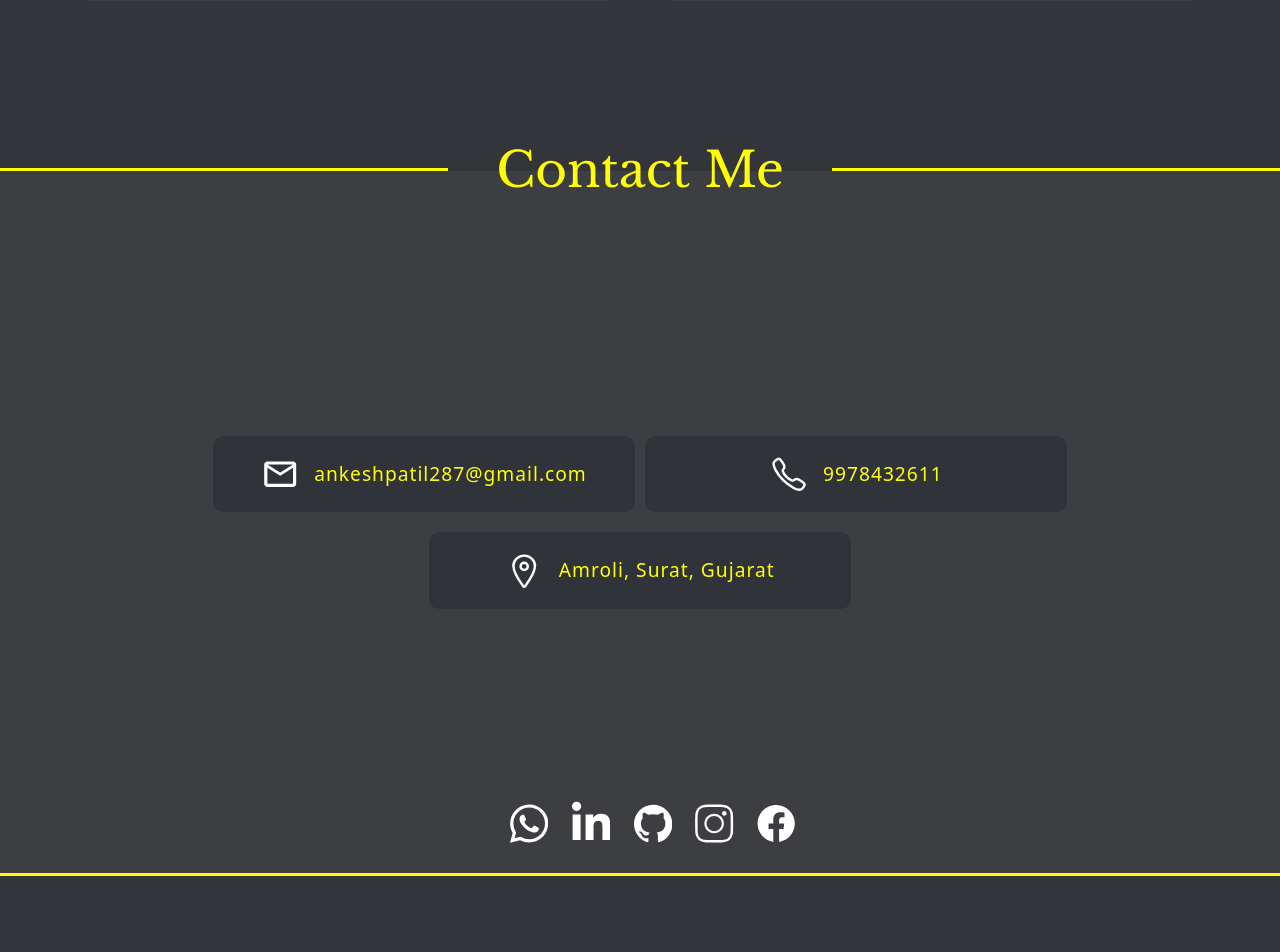
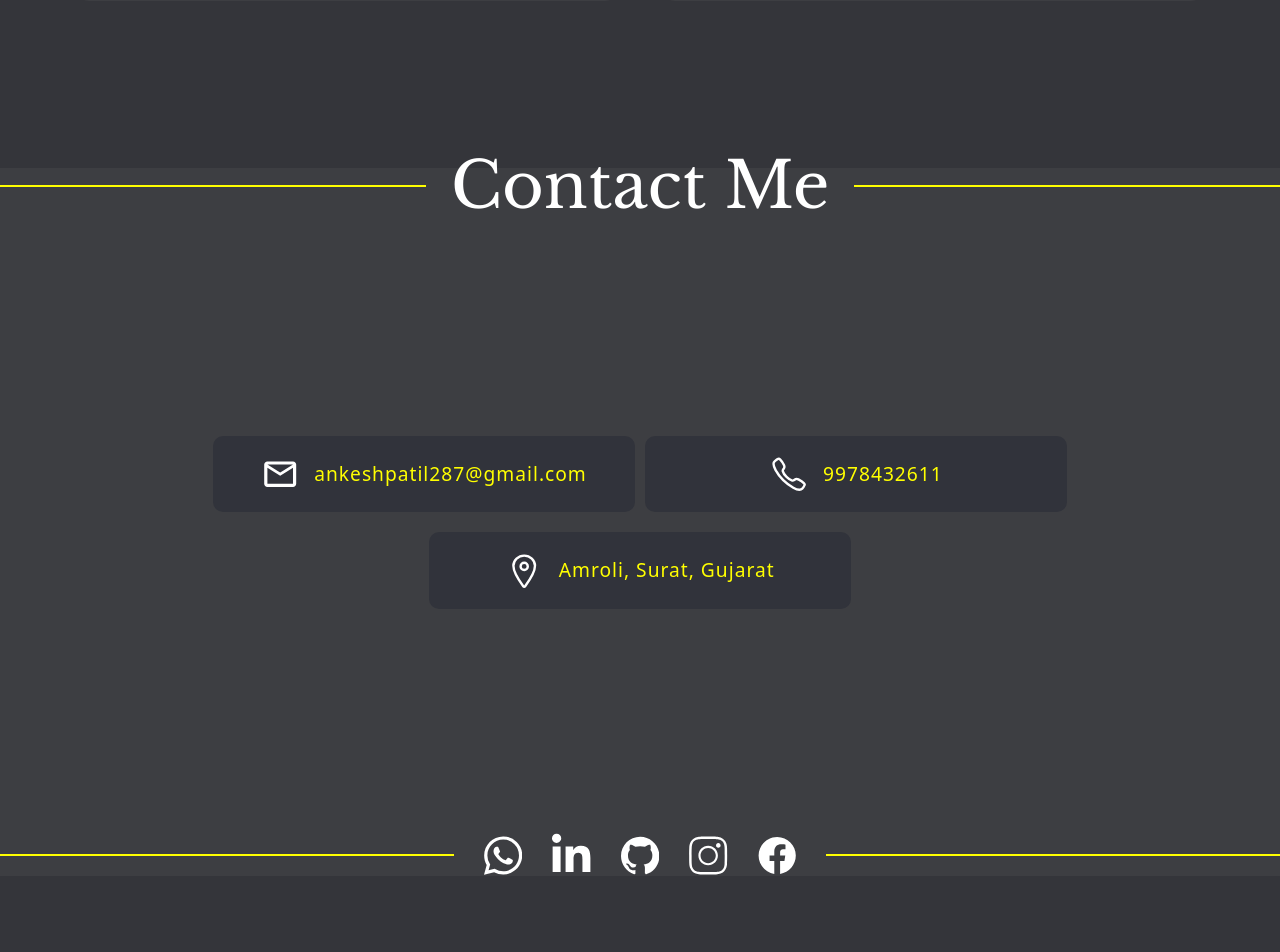
Before and after one commit to Ankesh-287/my-portfolio, a React (Vite) app: page / in a window 1280 px wide. Shown: the part 3340-4292 px from the top of the page. Built offline with nearby package versions, Linux system fonts and the light colour scheme.

Commit message:
fix the design of Contact

```diff
--- a/src/App.css
+++ b/src/App.css
@@ -50,7 +50,7 @@ body{
         top: 1.5vh;
     }
     .icon-box{
-        bottom: 11vw;
+        bottom: 5vw;
     }
     .box1{
         top: 23px;
@@ -81,6 +81,9 @@ body{
         height: 2px;
         top: 5px;
     }
+    .contact-section>.heading {
+        top: 18px;
+    }
 
 }
 @media screen and (min-width :768px) {
@@ -107,7 +110,7 @@ body{
         top: -0.6vh;
     }
     .icon-box{
-        bottom: 5vw;
+        bottom: 2vw;
     }
     .box1{
         top: 23px;
@@ -134,6 +137,9 @@ body{
         height: 3px;
         top : 14px;
     }
+    .contact-section>.heading {
+        top: 0px;
+    }
 }
 @media screen and (min-width :1440px)  {
     .nav{
@@ -156,7 +162,7 @@ body{
         top: -5vh;
     }
     .icon-box{
-        bottom: 3vw;
+        bottom: 0vw;
     }
     .box1{
         top: 24px;
@@ -187,4 +193,7 @@ body{
         height: 3px;
         top : 14px;
     }
+    .contact-section>.heading {
+        top: -25px;
+    }
 }
--- /dev/null
+++ b/src/components/ProjectDetail.jsx
@@ -0,0 +1,23 @@
+import React from 'react';
+import { useParams } from 'react-router-dom';
+import project from "../data/data.json";
+
+function ProjectDetail() {
+  const { id } = useParams();
+  const projectDetail = project.find(p => p.id === parseInt(id, 1));
+
+  if (!projectDetail) {
+    return <div>Project not found</div>;
+  }
+
+  return (
+    <div className="project-detail-section">
+      <h1>{projectDetail.name}</h1>
+      <img src={data.image} alt={data.name} />
+      <p>{data.description}</p>
+      <NavLink to='/project'>Back to Projects</NavLink>
+    </div>
+  );
+}
+
+export default ProjectDetail;
--- a/src/data/data.json
+++ b/src/data/data.json
@@ -3,19 +3,19 @@
         "id": "101",
         "name": "Portfolio",
         "image": "https://github.com/Ankesh-287/my-portfolio/blob/main/public/portfolio.png?raw=true",
-        "link": "https://my-portfolio-ankesh-287s-projects.vercel.app/"
+        "link": ""
     },
     {
         "id": "102",
         "name": "Calculator",
         "image": "https://github.com/Ankesh-287/my-portfolio/blob/main/public/calculator.png?raw=true",
-        "link": "https://ankesh-287.github.io/Calculator.github.io/"
+        "link": ""
     },
     {
         "id": "103",
         "name": "Todo List",
         "image": "https://github.com/Ankesh-287/my-portfolio/blob/main/public/todo.png?raw=true",
-        "link": "https://ankesh-287.github.io/ToDoList/"
+        "link": ""
     },
     {
         "id": "104",
--- a/src/pages/Contact.jsx
+++ b/src/pages/Contact.jsx
@@ -13,8 +13,7 @@ function Contact() {
   return (
     <>
       <div className="contact-section">
-        <div className="box1"></div>
-        <Heading title="Contact Me" id='contact-style' />
+        <Heading id='contact-style' title="Contact Me"  />
         <div className="contact-page">
           <div id="details">
             <MdOutlineMail className='icons' />
--- a/src/pages/Project.jsx
+++ b/src/pages/Project.jsx
@@ -28,8 +28,8 @@ function Project() {
           </NavLink>
         </div>
         <div className="project-page">
-          {project.slice(0, limit).map((data, id) => (
-            <NavLink to={data.link} key={id} target='_blank'>
+          {project.slice(0, limit).map((data) => (
+            <NavLink to={data.link} key={data.id} target='_blank'>
               <div className="project-card">
                 <img src={data.image} alt={data.name} />
                 <p className="lang-text">{data.name}</p>
--- a/src/style/Contact.css
+++ b/src/style/Contact.css
@@ -17,13 +17,34 @@
     justify-content: center;
     align-content: center;
     flex-direction: row;
-    border: 3px solid var(--bg-primary);
-    border-right: 0;
-    border-left: 0;
     margin: 30px;
     flex-wrap: wrap;
     column-gap: 10px;
     row-gap: 20px;
+}
+
+.contact-section>.heading {
+    position: absolute;
+    font-size: 5vw;
+    display: flex;
+    align-items: center;
+    width: 100%;
+    /* top: -25px; */
+}
+
+.contact-section>.heading::after{
+    flex: 1;
+    content: '';
+    padding: 1px;
+    background-color: yellow;
+    margin: 10px 0px 10px 25px;
+}
+.contact-section>.heading::before {
+    flex: 1;
+    content: '';
+    padding: 1px;
+    background-color: yellow;
+    margin: 10px 25px 10px 0px;
 }
 
 #details {
@@ -35,49 +56,52 @@
     font-weight: 500;
     border-radius: 10px;
 }
-#details > .icons {
+
+#details>.icons {
     width: 3vw;
     height: 3vw;
     margin-right: 15px;
     color: white;
 }
-#details > p > a {
+
+#details>p>a {
     color: var(--main-font);
     text-decoration: none;
 }
-.contact-section >.heading{
-    padding: 0px 30px 0px 30px;
-    position: absolute;
-    color: yellow;
-    background-color: transparent;
-}
-.icon-box{
+
+.icon-box {
     position: absolute;
     display: flex;
     align-items: center;
-    justify-content: space-evenly;
-    left: 38%;
-    /* bottom: 3vw; */
+    justify-content: space-around;
     background-color: transparent;
-    width: 26vw;
-    height: 3vw;
+    width: 100%;
     color: white;
+    left: 0;
+    gap: 30px;
 }
-.icon-box > a > .icons{
+.icon-box::after {
+    flex: 1;
+    content: '';
+    padding: 1px;
+    background-color: yellow;
+    margin: 10px 0px 10px 0px;
+}
+.icon-box::before {
+    flex: 1;
+    content: '';
+    padding: 1px;
+    background-color: yellow;
+    margin: 10px 0px 10px 0px;
+}
+
+.icon-box>a>.icons {
     width: 3vw;
     height: 4vw;
     color: white;
     z-index: 3;
 }
-
-.box1{
-    width: 30vw;
-    height: 10px;
-    position: absolute;
-    background-color: var(--bg-main);
-}
-
-.thanks-section{
+.thanks-section {
     display: flex;
     align-items: center;
     justify-content: center;
--- a/src/style/Project.css
+++ b/src/style/Project.css
@@ -19,6 +19,10 @@
     border-radius: 12px;
     padding: 8px 10px 8px 10px;
     font-size: 2vw;
+}
+.ph > .heading {
+    color: yellow;
+    background-color: transparent;
 }
 .project-page{
     display: grid;
```
